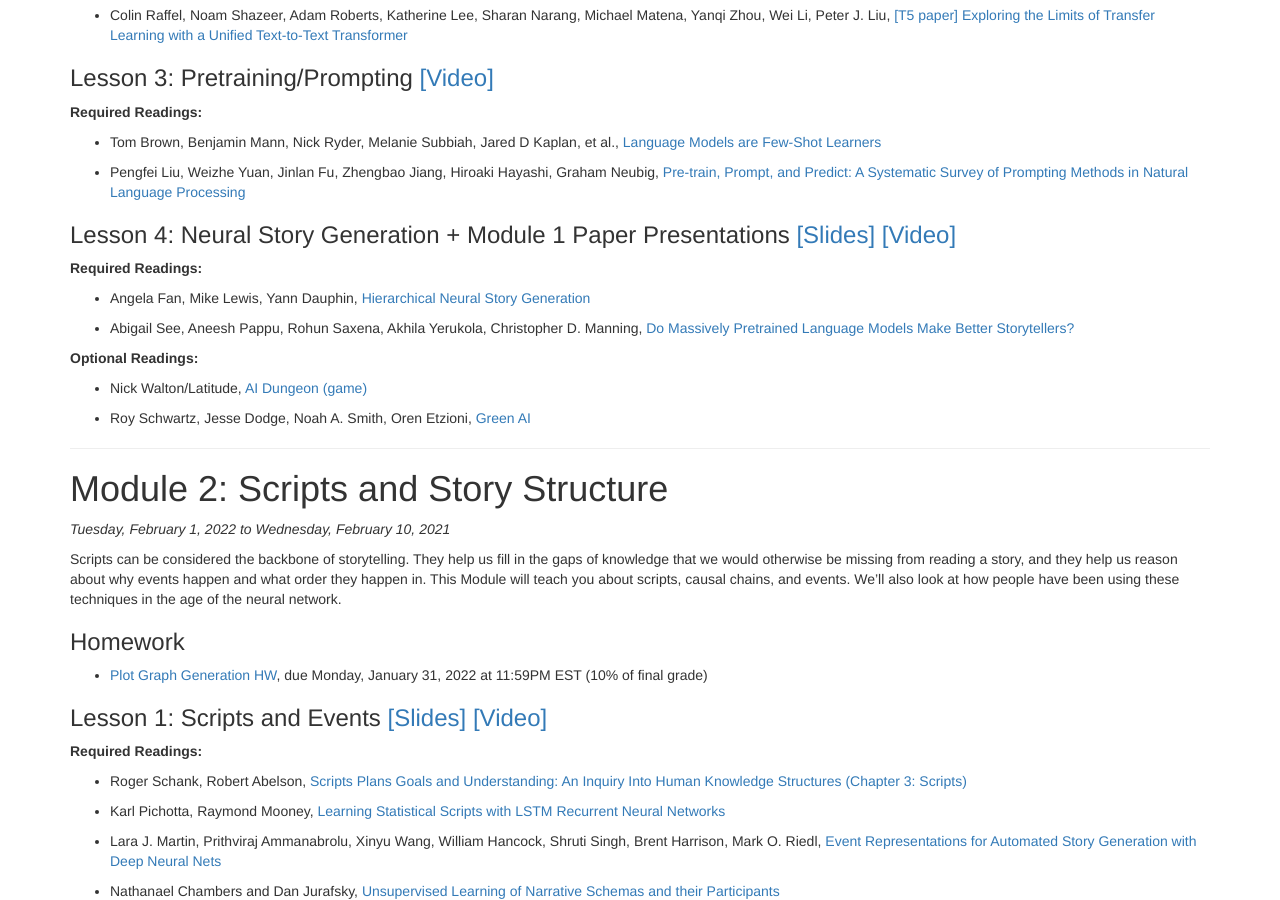
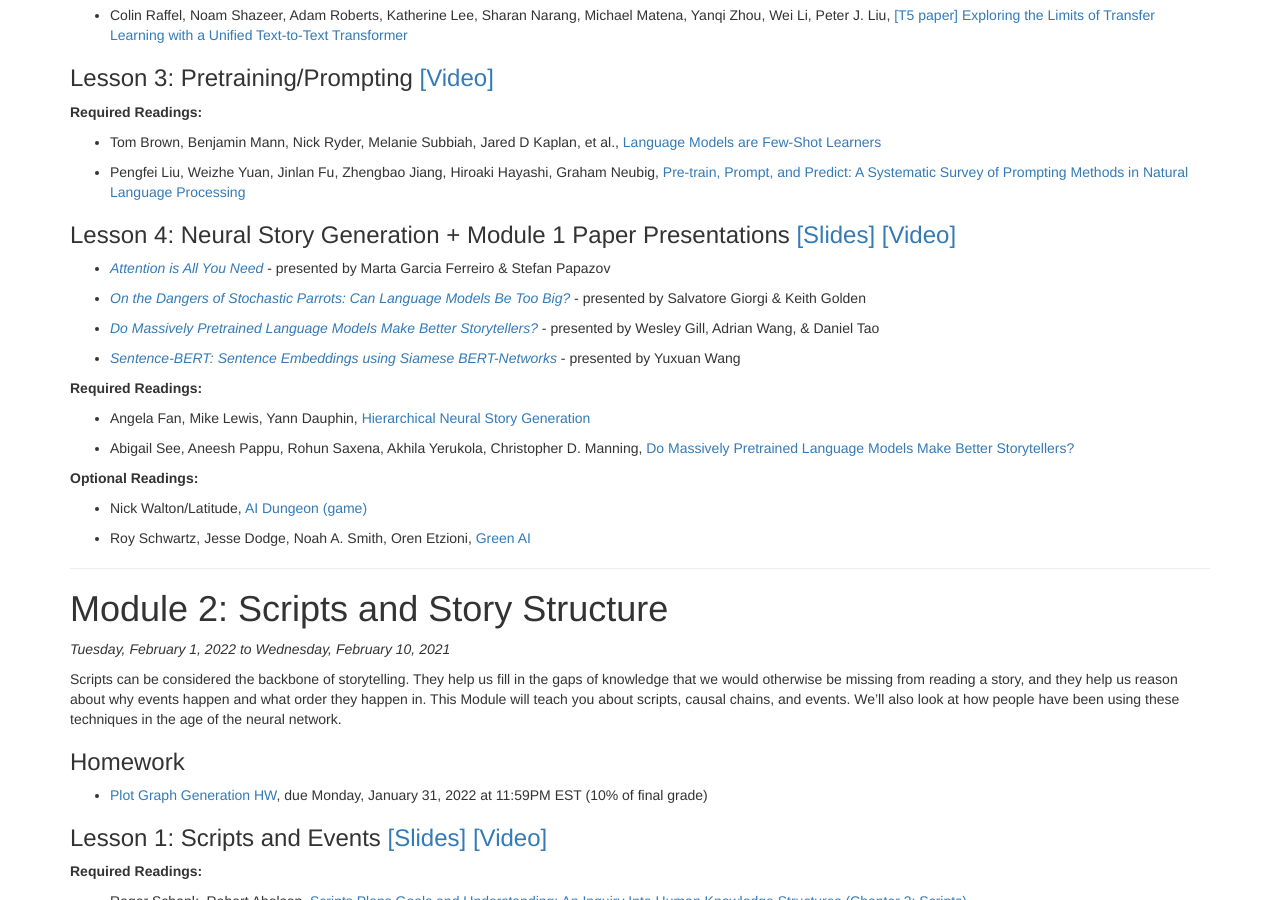
Before and after one commit to interactive-fiction-class/interactive-fiction-class.github.io, a Jekyll site: the page built from modules.md, in a window 1280 px wide and 900 px high, scrolled down 1548 px. Built offline with Jekyll 4.4.1, drawn with Linux system fonts in a browser that asks for light colours; nearby versions of some CDN libraries; a script that is not in the unit is left out.

Commit message:
added presenters from Module 1

```diff
--- a/_data/modules.yaml
+++ b/_data/modules.yaml
@@ -161,6 +161,23 @@
           title: Green AI
           url: https://arxiv.org/abs/1907.10597
           authors: Roy Schwartz, Jesse Dodge, Noah A. Smith, Oren Etzioni
+      presentations:
+        -
+          title: Attention is All You Need
+          url: https://papers.neurips.cc/paper/2017/file/3f5ee243547dee91fbd053c1c4a845aa-Paper.pdf
+          presenters: "Marta Garcia Ferreiro & Stefan Papazov"
+        -
+          title: "On the Dangers of Stochastic Parrots: Can Language Models Be Too Big?"
+          url: https://dl.acm.org/doi/10.1145/3442188.3445922
+          presenters: "Salvatore Giorgi & Keith Golden"
+        -
+          title: "Do Massively Pretrained Language Models Make Better Storytellers?"
+          url: https://aclanthology.org/K19-1079/
+          presenters: "Wesley Gill, Adrian Wang, & Daniel Tao"
+        -
+          title: "Sentence-BERT: Sentence Embeddings using Siamese BERT-Networks"
+          url: https://aclanthology.org/D19-1410/
+          presenters: Yuxuan Wang
   hw:
     -
       title: Generating Descriptions HW
```
